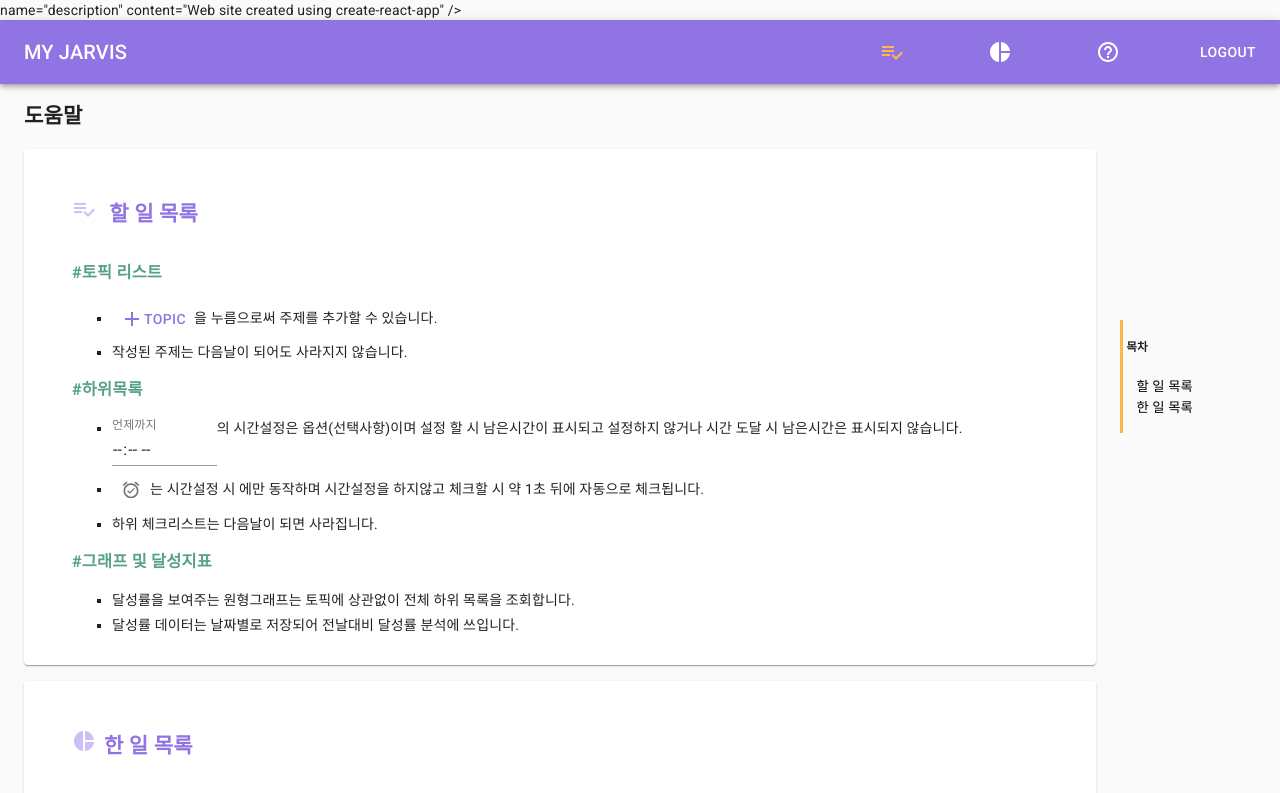
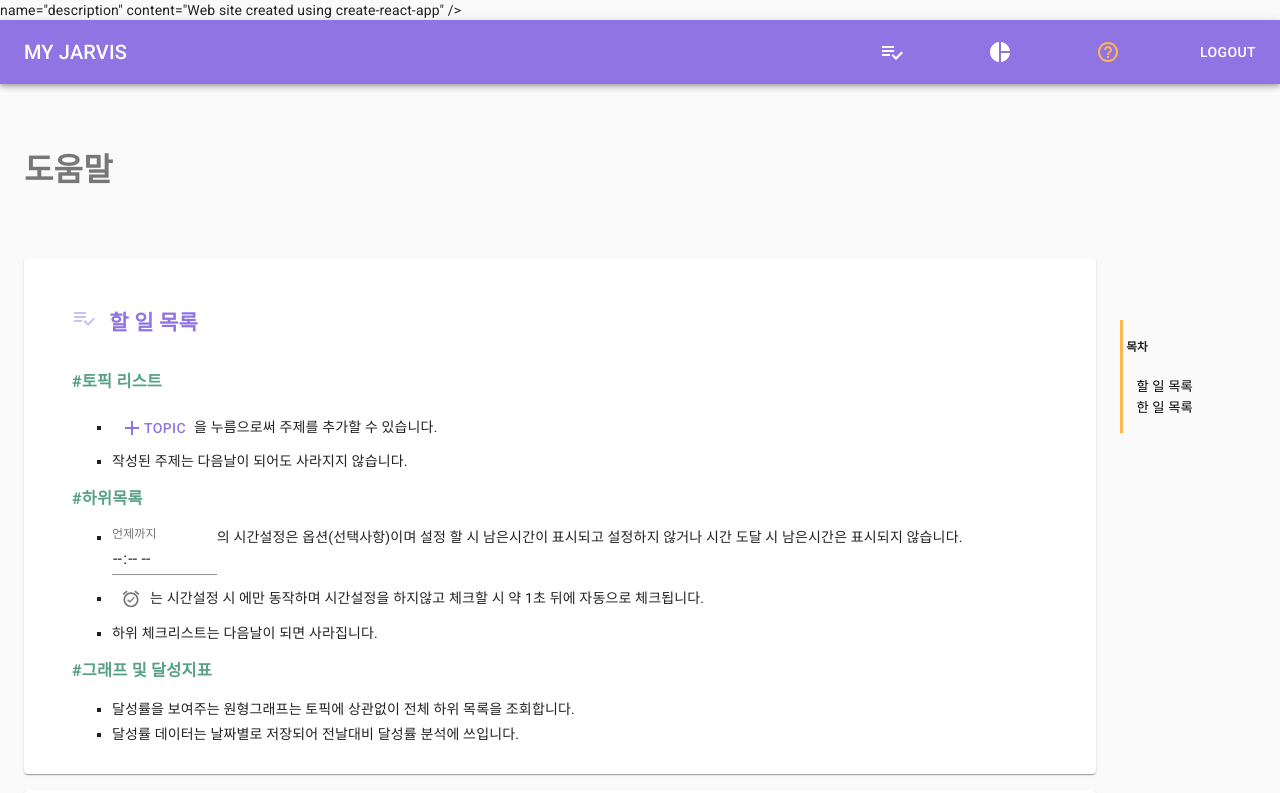
Before and after one commit to ldu1020/my_jarvis_portfoilo, a React (Create React App) app: page /main/get-start in a window 1280 px wide. Shown: the top 793 px of the page. Built offline with nearby package versions, Linux system fonts and the light colour scheme; no server answers; sample sign-in values are in the browser's storage.

Commit message:
add nav initial state logic

```diff
--- a/src/component/header/header.tsx
+++ b/src/component/header/header.tsx
@@ -42,9 +42,20 @@ const navList = [
 ];
 
 const Header: React.FC<HeaderProps> = ({ onLogout, userData }) => {
-  const [navSelected, setNavSelected] = useState(0);
   const history = useHistory();
   const theme = useTheme();
+  const [navSelected, setNavSelected] = useState(() => {
+    switch (history.location.pathname) {
+      case '/main/atomic-habits':
+        return 0;
+      case '/main/what-done':
+        return 1;
+      case '/main/get-start':
+        return 2;
+      default:
+        return 0;
+    }
+  });
 
   return (
     <AppBar position='static' className={styles.header}>
@@ -67,7 +78,6 @@ const Header: React.FC<HeaderProps> = ({ onLogout, userData }) => {
                   onClick={() => {
                     history.push(list.path);
                     setNavSelected(index);
-                    console.log(history);
                   }}>
                   {list.icon}
                 </IconButton>
--- a/src/component/main/main.tsx
+++ b/src/component/main/main.tsx
@@ -41,6 +41,13 @@ const Main: React.FC<MainProps> = ({ authService, database }) => {
         <Header userData={userData} onLogout={onLogout} />
         <Container maxWidth='lg'>
           <Switch>
+            <Route exact path={['/main', '/main/atomic-habits']}>
+              <TodoMain
+                authService={authService}
+                database={database}
+                userId={userData ? userData.uid : null}
+              />
+            </Route>
             <Route exact path='/main/what-done'>
               <WhatDoneMain
                 authService={authService}
@@ -48,14 +55,7 @@ const Main: React.FC<MainProps> = ({ authService, database }) => {
                 userId={userData ? userData.uid : null}
               />
             </Route>
-            <Route exact path='/main/atomic-habits'>
-              <TodoMain
-                authService={authService}
-                database={database}
-                userId={userData ? userData.uid : null}
-              />
-            </Route>
-            <Route path={['/main', '/main/get-start']}>
+            <Route exact path='/main/get-start'>
               <GetStartMain />
             </Route>
           </Switch>
--- a/src/component/section_get_start/get_start_main.module.css
+++ b/src/component/section_get_start/get_start_main.module.css
@@ -1,6 +1,11 @@
 /** @format */
 .root {
   position: relative;
+}
+
+.mainTitle {
+  font-size: 2rem;
+  opacity: 0.6;
 }
 
 .paper {
@@ -61,6 +66,9 @@
 }
 
 @media (min-width: 750px) {
+  .mainTitle {
+    margin: 4rem 0;
+  }
   .paper {
     width: calc(100% - 10rem);
     padding: 1rem 3rem;
--- a/src/component/section_get_start/get_start_main.tsx
+++ b/src/component/section_get_start/get_start_main.tsx
@@ -14,7 +14,7 @@ const GetStartMain = () => {
 
   return (
     <section className={styles.root}>
-      <h1>도움말</h1>
+      <h1 className={styles.mainTitle}>도움말</h1>
       <nav className={styles.nav}>
         <h5>목차</h5>
         <button
--- a/src/component/section_what_done/add_custom_category/add_custom_category.module.css
+++ b/src/component/section_what_done/add_custom_category/add_custom_category.module.css
@@ -3,6 +3,10 @@
 .card {
   padding: 0.5rem;
   position: relative;
+}
+
+.h1 {
+  opacity: 0.6;
 }
 
 .colorListWrapper {
--- a/src/component/section_what_done/add_custom_category/add_custom_category.tsx
+++ b/src/component/section_what_done/add_custom_category/add_custom_category.tsx
@@ -53,7 +53,7 @@ const AddCustomCategory: React.FC<AddCustomCategoryProps> = ({
 
   return (
     <Card className={styles.card}>
-      <h1>나만의 카테고리</h1>
+      <h1 className={styles.h1}>나만의 카테고리</h1>
       <Paper variant='outlined' className={styles.colorListWrapper}>
         {Object.values(customCategoryList).map((data) => (
           <Chip
--- a/src/component/section_what_done/what_done_performence/what_done_performence.module.css
+++ b/src/component/section_what_done/what_done_performence/what_done_performence.module.css
@@ -1,4 +1,8 @@
 /** @format */
+
+.h1 {
+  opacity: 0.6;
+}
 
 .wrapper {
   padding: 0.5rem;
```
